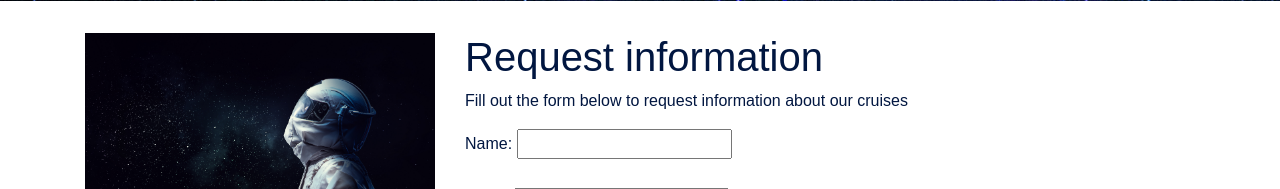
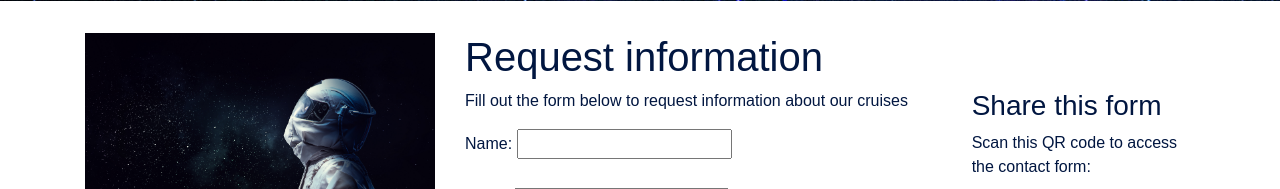
Before and after one commit to yachoukh/codingAgent, a FastAPI app: page /info_request/ in a window 1280 px wide. Shown: the part 599-788 px from the top of the page. Run offline with FastAPI, Linux system fonts and the light colour scheme; some libraries are stand-ins or nearby versions; some web fonts are replaced.

Commit message:
Add QR code generation for contact form
Co-authored-by: yachoukh <24891389+yachoukh@users.noreply.github.com>

```diff
--- a/src/fastapi_app/app.py
+++ b/src/fastapi_app/app.py
@@ -1,10 +1,12 @@
+import io
 import os
 import pathlib
 from typing import Annotated
 
+import qrcode
 from azure.monitor.opentelemetry import configure_azure_monitor
 from fastapi import FastAPI, Form, Request
-from fastapi.responses import HTMLResponse
+from fastapi.responses import HTMLResponse, StreamingResponse
 from fastapi.staticfiles import StaticFiles
 from fastapi.templating import Jinja2Templates
 from sqlmodel import Session, select
@@ -80,3 +82,30 @@ def create_info_request(request: Request, info_request: Annotated[InfoRequest, F
                 "message": "Information request submitted.",
             },
         )
+
+
+@app.get("/qrcode")
+def generate_qr_code(request: Request):
+    # Generate QR code for the info request page URL
+    base_url = str(request.base_url)
+    info_request_url = f"{base_url}info_request/"
+
+    # Create QR code
+    qr = qrcode.QRCode(
+        version=1,
+        error_correction=qrcode.constants.ERROR_CORRECT_L,
+        box_size=10,
+        border=4,
+    )
+    qr.add_data(info_request_url)
+    qr.make(fit=True)
+
+    # Create image
+    img = qr.make_image(fill_color="black", back_color="white")
+
+    # Save to bytes buffer
+    buf = io.BytesIO()
+    img.save(buf, format='PNG')
+    buf.seek(0)
+
+    return StreamingResponse(buf, media_type="image/png")
--- a/src/pyproject.toml
+++ b/src/pyproject.toml
@@ -10,6 +10,7 @@ dependencies = [
     "python-multipart",
     "psycopg2",
     "sqlmodel",
+    "qrcode[pil]",
 ]
 
 [build-system]
--- a/src/templates/info_request_create.html
+++ b/src/templates/info_request_create.html
@@ -14,6 +14,8 @@ ReleCloud - Request information
 </p>
 {% endif %}
 
+<div class="row">
+    <div class="col-md-8">
         <p>Fill out the form below to request information about our cruises</p>
 
         <form method="post">
@@ -32,5 +34,12 @@ ReleCloud - Request information
                 <textarea id="notes" name="notes" required></textarea><br><br>
             <button type="submit" class="btn btn-primary">Save</button>
         </form>
+    </div>
+    <div class="col-md-4">
+        <h3>Share this form</h3>
+        <p>Scan this QR code to access the contact form:</p>
+        <img src="{{ url_for('generate_qr_code') }}" alt="QR Code for Contact Form" class="img-fluid" style="max-width: 300px;" />
+    </div>
+</div>
 
 {% endblock content %}
```
Lines whose indentation alone changed are shown as unchanged.
